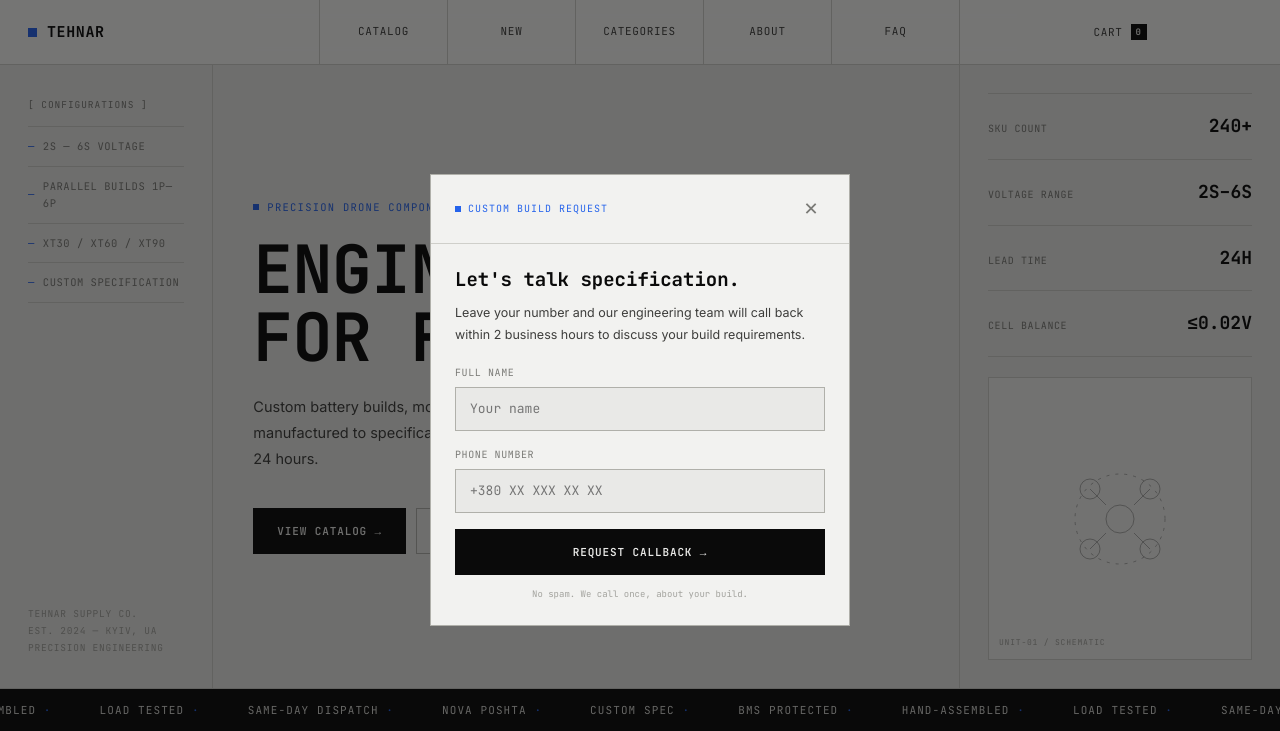
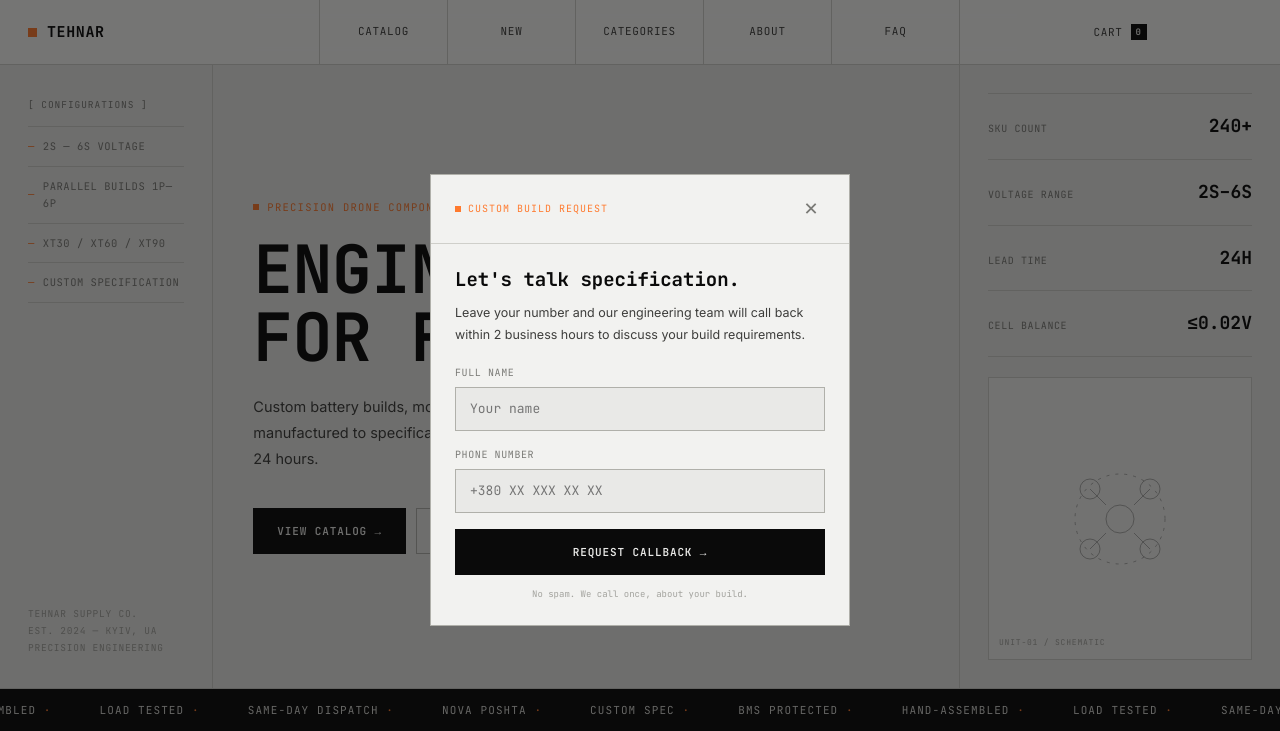
Before and after one commit to vsevolodbahrii/Tehnar, a plain HTML site: page index.html in a window 1280 px wide. Shown: the top 731 px of the page. Drawn offline with Linux system fonts and the light colour scheme.

Commit message:
Revert "Change accent color from orange to blue (#2563EB)"
This reverts commit f358df1f9dcd0e953ca92fa3741227d036534868.

```diff
--- a/index.html
+++ b/index.html
@@ -19,8 +19,8 @@
   --gray-lt:#A3A39E;
   --line:#CFCFCA;
   --line-strong:#B0B0AA;
-  --accent:#2563EB;
-  --accent-dim:#DBEAFE;
+  --accent:#FF7A2E;
+  --accent-dim:#FFE9D9;
   --mono:'JetBrains Mono',monospace;
   --sans:'Inter',system-ui,sans-serif;
   --container:1400px;
```
